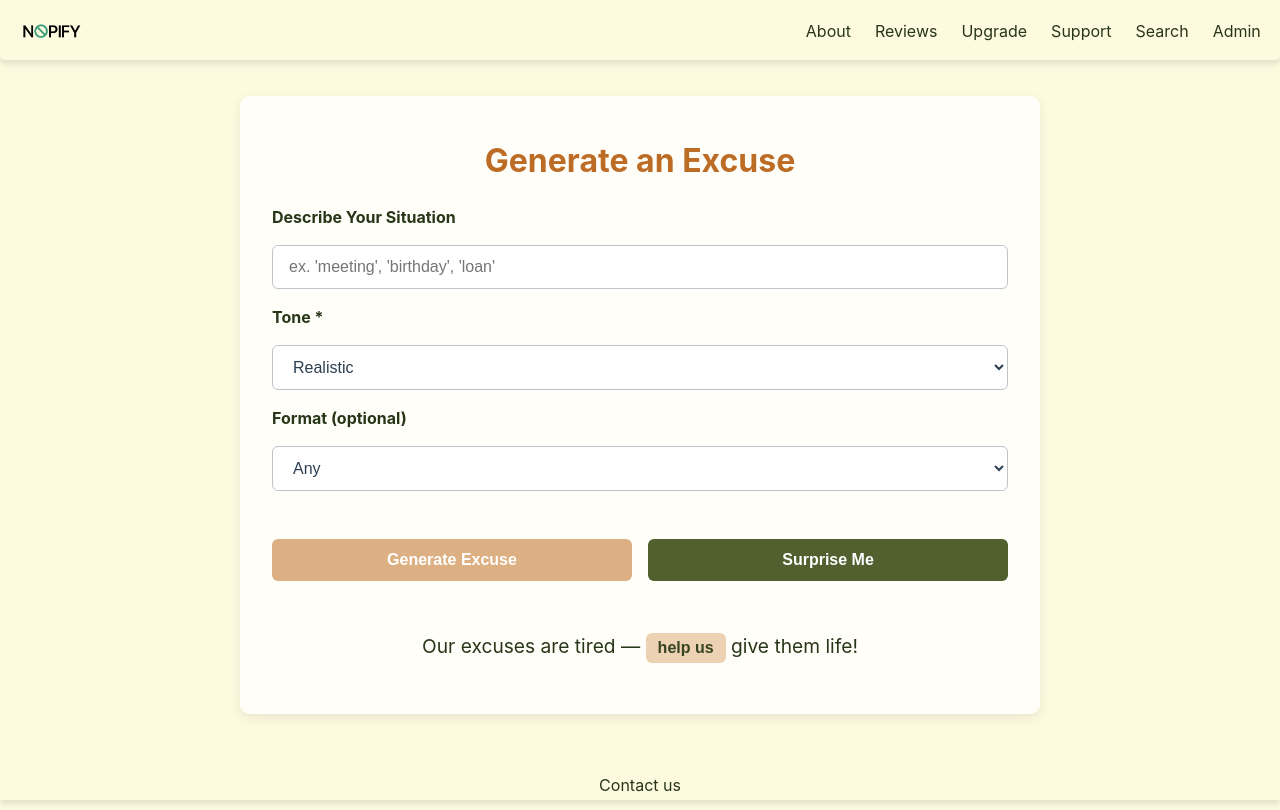
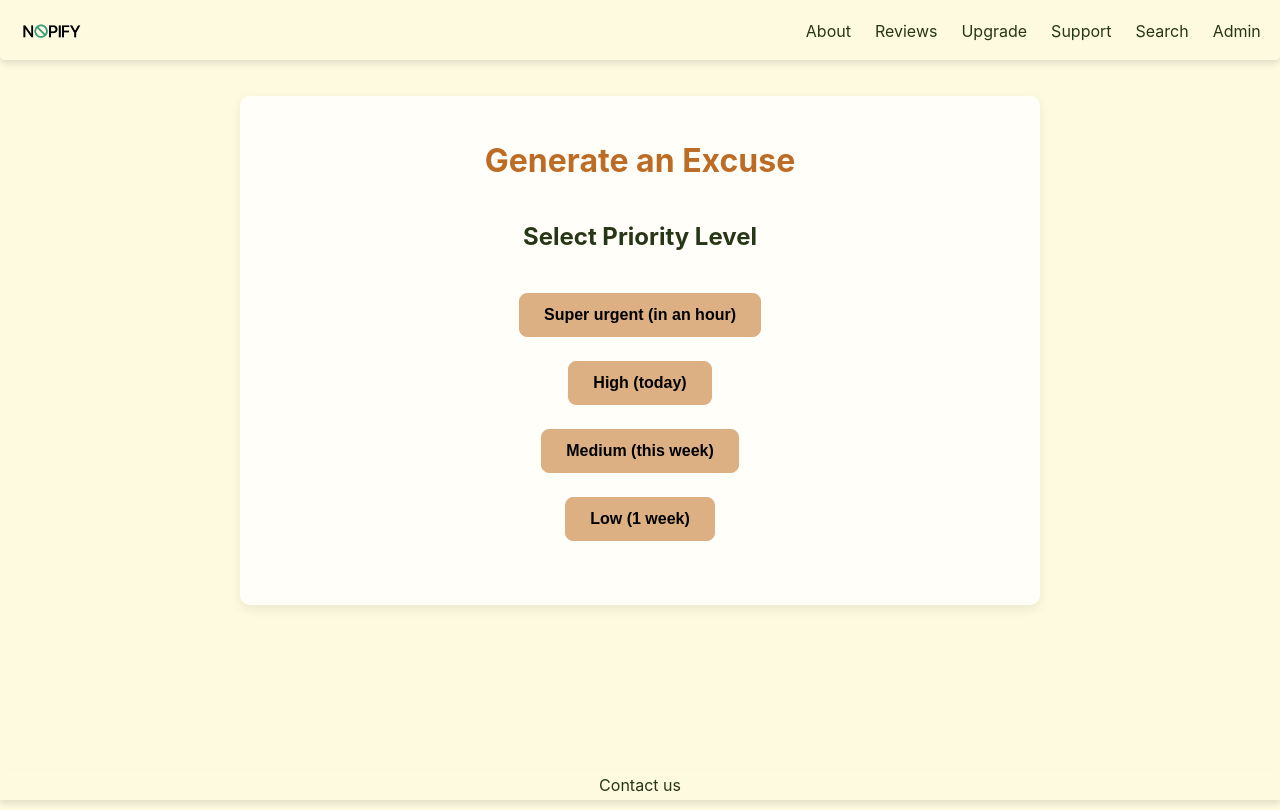
Before and after one commit to danielaprimacov/excuses-generator, a React (Vite) app: page /excuses in a window 1280 px wide. Built offline with nearby package versions, Linux system fonts and the light colour scheme.

Commit message:
Refactored the Excuses Generator functionality

```diff
--- a/src/components/ExcuseGenerator.jsx
+++ b/src/components/ExcuseGenerator.jsx
@@ -1,19 +1,16 @@
 import { useState } from "react";
 import { useNavigate } from "react-router-dom";
-
 import classes from "./ExcuseGenerator.module.css";
 
 function ExcuseGenerator() {
-  const [userSituationInput, setUserSituationInput] = useState("");
-  const [tone, setTone] = useState("Realistic");
-  const [format, setFormat] = useState("");
+  const [step, setStep] = useState(0);
+  const [priority, setPriority] = useState("");
+  const [userRole, setUserRole] = useState("");
+  const [bossRole, setBossRole] = useState("");
+  const [criteria, setCriteria] = useState([]);
+  const [situationInput, setSituationInput] = useState("");
   const [excuse, setExcuse] = useState(null);
   const [error, setError] = useState("");
-
-  // New state for help modal
-  const [showSubmitModal, setShowSubmitModal] = useState(false);
-  const [newExcuseText, setNewExcuseText] = useState("");
-  const [submitError, setSubmitError] = useState("");
 
   const API_URL = "http://localhost:5000/categories";
   const navigate = useNavigate();
@@ -34,33 +31,27 @@ function ExcuseGenerator() {
     );
   };
 
-  // Filter logic by tone, format, and all keywords in the situation input
-  const filterExcuses = (excuses, { situationKeyword, tone, format }) => {
+  // Filter logic by criteria and keywords
+  const filterExcuses = (excuses, { situationKeyword, criteria }) => {
     let filtered = [...excuses];
 
-    // Filter by tone
-    if (tone) {
-      filtered = filtered.filter((e) => e.characteristics.includes(tone));
-    }
-
-    // Filter by format
-    if (format) {
-      const fmt = format.toLowerCase();
-      filtered = filtered.filter((e) => e.format.toLowerCase() === fmt);
+    // Filter by each selected criterion (e.g., "Realistic", "Not Suspicious")
+    if (criteria.length) {
+      filtered = filtered.filter((e) =>
+        criteria.every((c) => e.characteristics.includes(c))
+      );
     }
 
     // Filter by every keyword in the situation input
     if (situationKeyword) {
       const keywords = situationKeyword
         .toLowerCase()
-        .split(/\s+/) // split on whitespace
-        .filter((w) => w); // remove empty strings
+        .split(/\s+/)
+        .filter((w) => w);
 
       filtered = filtered.filter((e) => {
         const name = e.situationName.toLowerCase();
         const desc = (e.situationDescription || "").toLowerCase();
-
-        // each keyword must appear in either name or description
         return keywords.every(
           (word) => name.includes(word) || desc.includes(word)
         );
@@ -70,192 +61,154 @@ function ExcuseGenerator() {
     return filtered;
   };
 
-  // Pick a random element from an array
+  // Pick a random element
   const pickRandom = (arr) => arr[Math.floor(Math.random() * arr.length)];
 
-  // Generate an excuse matching filters
-  const generateExcuseSmart = async (options) => {
-    const all = await fetchAllExcuses();
-    const filtered = filterExcuses(all, options);
-    if (filtered.length === 0) {
-      throw new Error("No matching excuses found for your situation.");
-    }
-    return pickRandom(filtered);
-  };
-
-  // Generate a completely random excuse
-  const generateRandomExcuse = async () => {
-    const all = await fetchAllExcuses();
-    return pickRandom(all);
-  };
-
-  // Handle form submission
-  const handleSubmit = async (e) => {
-    e.preventDefault();
+  // Generate excuse using current inputs
+  const generateExcuse = async () => {
+    setError("");
     setExcuse(null);
-    setError("");
     try {
-      const result = await generateExcuseSmart({
-        situationKeyword: userSituationInput,
-        tone,
-        format,
+      const all = await fetchAllExcuses();
+      const filtered = filterExcuses(all, {
+        situationKeyword: situationInput,
+        criteria,
       });
-      setExcuse(result);
+      if (!filtered.length) throw new Error("No matching excuses found.");
+      setExcuse(pickRandom(filtered));
     } catch (err) {
       setError(err.message);
     }
   };
 
-  // Handle “Surprise Me” click
-  const handleSurprise = async () => {
-    setExcuse(null);
-    setError("");
-    try {
-      const result = await generateRandomExcuse();
-      setExcuse(result);
-    } catch {
-      setError("Something went wrong generating a random excuse.");
-    }
+  // Handlers for each step
+  const handleCriteriaToggle = (c) => {
+    setCriteria((prev) =>
+      prev.includes(c) ? prev.filter((x) => x !== c) : [...prev, c]
+    );
   };
 
-  const openSubmit = () => setShowSubmitModal(true);
-  const closeSubmit = () => {
-    setShowSubmitModal(false);
-    setNewExcuseText("");
-    setSubmitError("");
-  };
+  // Render wizard step
+  const renderStep = () => {
+    switch (step) {
+      case 0:
+        return (
+          <div className={classes.step}>
+            <h2>Select Priority Level</h2>
+            {[
+              { label: "Super urgent (in an hour)", value: "1h" },
+              { label: "High (today)", value: "today" },
+              { label: "Medium (this week)", value: "week" },
+              { label: "Low (1 week)", value: "1w" },
+            ].map((opt) => (
+              <button
+                key={opt.value}
+                className={`${classes.choiceButton} ${priority === opt.value ? classes.selected : ''}`}
+                onClick={() => { setPriority(opt.value); setStep(step + 1); }}
+              >
+                {opt.label}
+              </button>
+            ))}
+          </div>
+        );
 
-  const submitExcuse = (e) => {
-    e.preventDefault();
-    if (!newExcuseText.trim()) {
-      setSubmitError("Please describe your excuse before sending.");
-      return;
+      case 1:
+        return (
+          <div className={classes.step}>
+            <h2>Select Your Role</h2>
+            {["Employee", "Student", "Freelancer", "Parent"].map((role) => (
+              <button
+                key={role}
+                className={`${classes.choiceButton} ${userRole === role ? classes.selected : ''}`}
+                onClick={() => { setUserRole(role); setStep(step + 1); }}
+              >
+                {role}
+              </button>
+            ))}
+          </div>
+        );
+
+      case 2:
+        return (
+          <div className={classes.step}>
+            <h2>Select Boss' Role</h2>
+            {["Manager", "Mom", "Husband", "Professor", "Team Lead"].map((b) => (
+              <button
+                key={b}
+                className={`${classes.choiceButton} ${bossRole === b ? classes.selected : ''}`}
+                onClick={() => { setBossRole(b); setStep(step + 1); }}
+              >
+                {b}
+              </button>
+            ))}
+          </div>
+        );
+
+      case 3:
+        return (
+          <div className={classes.step}>
+            <h2>Select Excuse Criteria</h2>
+            {["Dramatic", "Realistic", "Not Suspicious", "Empathy", "LinkedIn Tone"].map((c) => (
+              <button
+                key={c}
+                className={`${classes.choiceButton} ${criteria.includes(c) ? classes.selected : ''}`}
+                onClick={() => handleCriteriaToggle(c)}
+              >
+                {c}
+              </button>
+            ))}
+            <div className={classes.nextWrap}>
+              <button
+                className={classes.nextBtn}
+                disabled={!criteria.length}
+                onClick={() => setStep(step + 1)}
+              >
+                Next
+              </button>
+            </div>
+          </div>
+        );
+
+      case 4:
+        return (
+          <form
+            className={classes.step}
+            onSubmit={(e) => { e.preventDefault(); generateExcuse(); }}
+          >
+            <h2>Describe Your Situation</h2>
+            <textarea
+              value={situationInput}
+              onChange={(e) => setSituationInput(e.target.value)}
+              placeholder="e.g., 'I'm running late for a client meeting...'"
+              className={classes.textarea}
+              required
+            />
+            <button type="submit" className={classes.submitBtn}>
+              Generate Excuse
+            </button>
+          </form>
+        );
+
+      default:
+        return null;
     }
-    const subject = encodeURIComponent("New Excuse Submission");
-    const body = encodeURIComponent(newExcuseText);
-    window.location.href = `mailto:admin@example.com?subject=${subject}&body=${body}`;
-    closeSubmit();
   };
 
   return (
     <div className={classes["excuses-container"]}>
       <h1>Generate an Excuse</h1>
 
-      <form onSubmit={handleSubmit}>
-        <label>
-          <strong>Describe Your Situation</strong>
-          <input
-            className={classes["form-input"]}
-            type="text"
-            value={userSituationInput}
-            onChange={(e) => setUserSituationInput(e.target.value)}
-            placeholder="ex. 'meeting', 'birthday', 'loan'"
-            required
-          />
-        </label>
-
-        <label>
-          <strong>Tone *</strong>
-          <select
-            value={tone}
-            onChange={(e) => setTone(e.target.value)}
-            required
-          >
-            <option value="Realistic">Realistic</option>
-            <option value="Empathy">Empathy</option>
-            <option value="Funny">Funny</option>
-            <option value="Corporate">Corporate</option>
-            <option value="Not Suspicious">Not Suspicious</option>
-            <option value="Technical">Technical</option>
-            <option value="Professional">Professional</option>
-          </select>
-        </label>
-
-        <label>
-          <strong>Format (optional)</strong>
-          <select value={format} onChange={(e) => setFormat(e.target.value)}>
-            <option value="">Any</option>
-            <option value="Text">Text</option>
-            <option value="Slack">Slack</option>
-            <option value="Email">Email</option>
-          </select>
-        </label>
-
-        <div className={classes.buttons}>
-          <button className={classes.submit} type="submit">
-            Generate Excuse
-          </button>
-
-          <button
-            className={classes.surprise}
-            type="button"
-            onClick={handleSurprise}
-          >
-            Surprise Me
-          </button>
-        </div>
-
-        <div className={classes["help-section"]}>
-          <p>
-            Our excuses are tired —{" "}
-            <button type="button" className={classes.help} onClick={openSubmit}>
-              help us
-            </button>{" "}
-            give them life!
-          </p>
-        </div>
-      </form>
+      {renderStep()}
 
       {excuse && (
         <div className={classes.excuse}>
           <h2>🧾 Excuse:</h2>
-          <p>
-            <strong>{excuse.excuseDescription}</strong>
-          </p>
-          <p>
-            <em>
-              From: {excuse.situationName} ({excuse.categoryName})
-            </em>
-          </p>
+          <p><strong>{excuse.excuseDescription}</strong></p>
+          <p><em>From: {excuse.situationName} ({excuse.categoryName})</em></p>
         </div>
       )}
 
       {error && <p className={classes.error}>❌ {error}</p>}
-
-      {/* Submit New Excuse Modal */}
-      {showSubmitModal && (
-        <div className={classes.modalOverlay}>
-          <div className={classes.modal}>
-            <h2>Submit a New Excuse</h2>
-            <form onSubmit={submitExcuse}>
-              <label className={classes.label}>
-                🧐 Hit the Admin with your Best Excuse!
-                <textarea
-                  value={newExcuseText}
-                  onChange={(e) => setNewExcuseText(e.target.value)}
-                  className={classes.input}
-                  rows={4}
-                  placeholder="Describe your situation and your suggested excuse..."
-                  required
-                />
-              </label>
-              {submitError && <p className={classes.error}>{submitError}</p>}
-              <div className={classes.modalButtons}>
-                <button type="submit" className={classes["submit-btn"]}>
-                  Send to Admin
-                </button>
-                <button
-                  type="button"
-                  onClick={closeSubmit}
-                  className={classes["cancel-btn"]}
-                >
-                  Cancel
-                </button>
-              </div>
-            </form>
-          </div>
-        </div>
-      )}
     </div>
   );
 }
--- a/src/components/ExcuseGenerator.module.css
+++ b/src/components/ExcuseGenerator.module.css
@@ -201,3 +201,83 @@ textarea {
   resize: none;
   overflow: auto;
 }
+
+/* New wizard-specific styles */
+.step {
+  display: flex;
+  flex-direction: column;
+  align-items: center;
+  gap: 1.5rem;
+  margin-bottom: 2rem;
+}
+
+.choiceButton {
+  padding: 0.75rem 1.5rem;
+  font-size: 1rem;
+  border: 1px solid var(--color-primary-500);
+  border-radius: 8px;
+  background: var(--color-primary-500);
+  cursor: pointer;
+  transition: background 0.2s, transform 0.2s;
+}
+
+.choiceButton:hover {
+  transform: scale(1.05);
+  background: var(--color-primary-100);
+}
+
+.selected {
+  background: var(--color-primary-500);
+  color: #fff;
+}
+
+.nextWrap {
+  margin-top: 2rem;
+  text-align: center;
+}
+
+.nextBtn {
+  padding: 0.75rem 2rem;
+  font-size: 1rem;
+  border: none;
+  border-radius: 6px;
+  background: var(--color-primary-500);
+  color: #fff;
+  cursor: pointer;
+  transition: background 0.2s, transform 0.2s;
+}
+
+.nextBtn:disabled {
+  background: #ccc;
+  cursor: not-allowed;
+}
+
+.nextBtn:hover:not(:disabled) {
+  transform: scale(1.05);
+}
+
+.textarea {
+  width: 100%;
+  min-height: 100px;
+  padding: 0.75rem 1rem;
+  border: 1px solid #bdc3c7;
+  border-radius: 6px;
+  resize: vertical;
+  font-size: 1rem;
+  margin: 1rem 0;
+}
+
+.submitBtn {
+  padding: 0.75rem 1.5rem;
+  font-size: 1rem;
+  border: none;
+  border-radius: 6px;
+  background: var(--color-primary-500);
+  color: #fff;
+  cursor: pointer;
+  transition: transform 0.2s;
+}
+
+.submitBtn:hover {
+  transform: scale(1.05);
+}
--- a/src/components/LatestResults.jsx
+++ b/src/components/LatestResults.jsx
@@ -75,7 +75,7 @@ function LatestResults() {
 
   return (
     <div className={classes.results}>
-      <p className={classes.heading}>Latest Results</p>
+      <p className={classes.heading}>People also generated</p>
       <div className={classes.slider} ref={sliderRef}>
         {cards.map((c) => (
           <div
```
Also changed, not shown: src/components/WelcomeBanner.jsx (+2 -10 lines), src/components/WelcomeBanner.module.css (+5 -12 lines).
